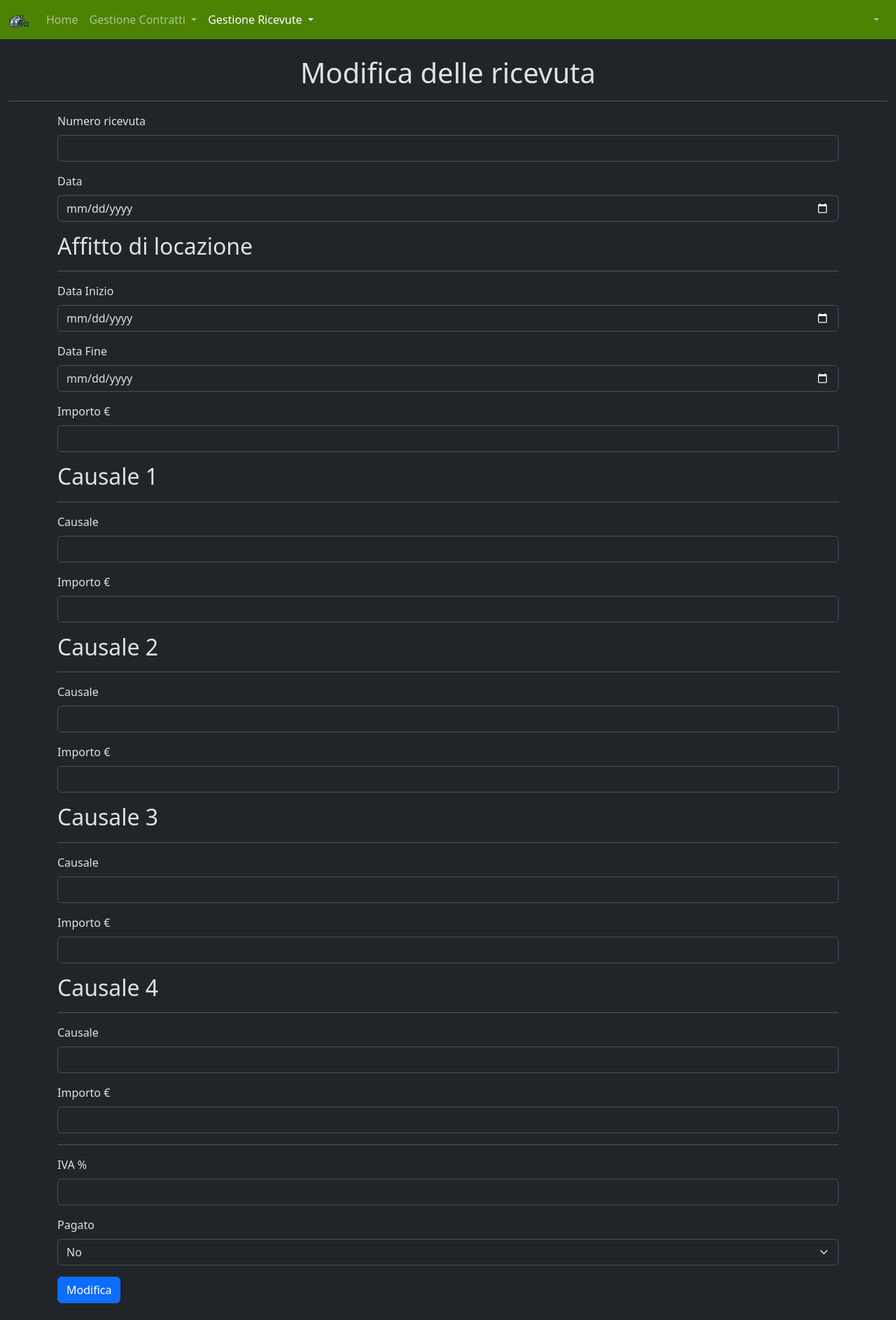
After one commit to lucianobalzano007/web_gestionale_affitto, a Flask app: template templates/modify_ric.html in a window 1280 px wide. The commit adds this page. Shown: the whole page at 70% size. Run offline with Flask 3, Linux system fonts and the light colour scheme; the template is opened without the code that fills it, so the values that code supplies are empty.

Commit message:
feat: Add receipt management features including deletion and modification, enhance UI for receipt actions

```diff
--- a/application.py
+++ b/application.py
@@ -115,7 +115,8 @@ def elimina_contratto(id_contr):
     if 'email' in session:
         utente=User.get_user_by_email(session['email'])
         result=db_manager.eliminazione_contratto(id_contr)
-        if result==0:
+        result_rc=db_manager.eliminazione_ricevute(id_contr)
+        if result==0 and result_rc==0:
             lista_mongo=db_manager.preleva_contratti()
             contratti=contratto.Contratto.get_lista_contratti(lista_mongo)
             flash('200: contratto eliminato con successo', 'success')
@@ -259,6 +260,27 @@ def stampa_ricevuta(codice_id,codice_ric):
         return send_file(buffer,mimetype='application/pdf',as_attachment=False)
     return redirect(url_for('login'))
 
+@app.route('/elimina_ricevuta/<codice_id>/<codice_ric>')
+def elimina_ricevuta(codice_id,codice_ric):
+    if 'email' in session:
+        utente=User.get_user_by_email(session['email'])
+        result=db_manager.eliminazione_ricevuta(codice_ric)
+        if result==0:
+            flash('200: ricevuta eliminata con successo', 'success')
+            return redirect(url_for('view_ricevute',codice_id=codice_id))
+        else:
+            flash('500: Ops! Qualcosa è andato storto', 'error')
+            return redirect(url_for('view_ricevute',codice_id=codice_id))
+    return redirect(url_for('login'))
+
+@app.route('/modifica_ricevuta/<codice_id>/<codice_ric>')
+def modifica_ricevuta(codice_id,codice_ric):
+    if 'email' in session:
+        utente=User.get_user_by_email(session['email'])
+        ric=ricevuta.Ricevuta.get_ricevuta(codice_id,codice_ric)
+        return render_template('modify_ric.html',ricevuta=ric,utente=utente)
+    return redirect(url_for('login'))
+
 @app.route('/login', methods=['POST','GET'])
 def login():
     if request.method == 'POST':
--- a/file_manager.py
+++ b/file_manager.py
@@ -45,8 +45,8 @@ def stampa_ricevuta_pdf(contratto,dati_contratto):
                   causali,
                   importi,
                   str(cast_float(dati_contratto.get('totale_senza_iva'))),
+                  str(cast_float(dati_contratto.get('iva_ric'))),
                   dati_contratto.get('iva'),
-                  str(cast_float(dati_contratto.get('iva_ric'))),
                   str(cast_float(dati_contratto.get('totale_iva')))
                   )
     return buffer
--- a/ricevuta.py
+++ b/ricevuta.py
@@ -111,3 +111,9 @@ class Ricevuta():
             elemento=[element,codice,totale_iva,mese,anno]
             lista_ricevute.append(elemento)
         return lista_ricevute
+
+    def get_ricevuta(codice_id,codice_ric):
+        ric=db.cerca_ricevuta(codice_ric)
+        contr=db.cerca_contratto(codice_id)
+        elemento=Ricevuta(contr,ric['codice_id'],ric['num_ric'],ric['data_ric'],ric['datain_ric'],ric['dataout_ric'],ric['cas1imp_ric'],ric['cas2_ric'],ric['cas2imp_ric'],ric['cas3_ric'],ric['cas3imp_ric'],ric['cas4_ric'],ric['cas4imp_ric'],ric['cas5_ric'],ric['cas5imp_ric'],ric['pagato'],ric['iva_ric'])
+        return elemento
--- /dev/null
+++ b/templates/modify_ric.html
@@ -0,0 +1,167 @@
+<!DOCTYPE html>
+<html lang="it">
+    <head>
+        <meta charset="UTF-8">
+        <meta name="viewport" content="width=device-width, initial-scale=1.0">
+        <title>Modifica Ricevuta</title>
+
+        <link rel="icon" type="image/x-icon" href="{{ url_for('static', filename='icons.ico') }}">
+        <!-- <link rel="stylesheet" href="{{ url_for('static', filename='style.css') }}"> -->
+        <link href="https://cdn.jsdelivr.net/npm/bootstrap@5.3.8/dist/css/bootstrap.min.css" rel="stylesheet" integrity="sha384-sRIl4kxILFvY47J16cr9ZwB07vP4J8+LH7qKQnuqkuIAvNWLzeN8tE5YBujZqJLB" crossorigin="anonymous">
+    </head>
+    <body data-bs-theme="dark">
+        <nav class="navbar navbar-expand-lg" style="background-color: #4d8203;" data-bs-theme="dark">
+            <div class="container-fluid">
+                <a class="navbar-brand" href="#">
+                    <img src="{{ url_for('static', filename='icons.ico') }}" alt="Web Gestionale affitto" width="30" height="24">
+                </a>
+                <button class="navbar-toggler" type="button" data-bs-toggle="collapse" data-bs-target="#navbarSupportedContent" aria-controls="navbarSupportedContent" aria-expanded="false" aria-label="Toggle navigation">
+                <span class="navbar-toggler-icon"></span>
+                </button>
+                <div class="collapse navbar-collapse" id="navbarSupportedContent">
+                <ul class="navbar-nav me-auto mb-2 mb-lg-0">
+                    <li class="nav-item">
+                    <a class="nav-link" aria-current="page" href="/home">Home</a>
+                    </li>
+                    <li class="nav-item dropdown">
+                    <a class="nav-link dropdown-toggle" href="#" role="button" data-bs-toggle="dropdown" aria-expanded="false">
+                        Gestione Contratti
+                    </a>
+                    <ul class="dropdown-menu">
+                        <li><a class="dropdown-item" href="/registra_contratto">Crea Contratto</a></li>
+                        <li><a class="dropdown-item" href="/view_contratti">Visualizza Contratti</a></li>
+                    </ul>
+                    </li>
+                    <li class="nav-item dropdown">
+                    <a class="nav-link dropdown-toggle active" href="#" role="button" data-bs-toggle="dropdown" aria-expanded="false">
+                        Gestione Ricevute
+                    </a>
+                    <ul class="dropdown-menu">
+                        <li><a class="dropdown-item" href="/sel_contratto">Crea Ricevuta</a></li>
+                        <li><a class="dropdown-item" href="/sel_view_ric_contratto">Visualizza Ricevute</a></li>
+                    </ul>
+                    </li>
+                </ul>
+                <ul class="navbar-nav me-1">
+                    <li class="nav-item dropdown">
+                        <a class="nav-link dropdown-toggle" href="#" role="button" data-bs-toggle="dropdown" aria-expanded="false">
+                            {{utente.email|e}}
+                        </a>
+                        <ul class="dropdown-menu">
+                            <li><a class="dropdown-item" href="/logout">Logout</a></li>
+                            <li><hr class="dropdown-divider"></li>
+                            <li><a class="dropdown-item disabled" aria-disabled="true">Utente: Gestore</a></li>
+                        </ul>
+                    </li>
+                </ul>
+            </div>
+            </div>
+        </nav>
+        <div class="container-xxl bd-gutter my-md-4 text-center">
+            <h1 style="margin-top: 20px;">Modifica delle ricevuta</h1>
+            <hr>
+            {% with messages = get_flashed_messages(with_categories=true) %}
+                {% if messages %}
+                    {% for category, message in messages %}
+                        {% if category == "error" %}
+                        <div class="alert alert-danger" role="alert">
+                            {{ message }}
+                        </div>
+                        {% endif %}
+                        {% if category == "success" %}
+                        <div class="alert alert-success" role="alert">
+                            {{ message }}
+                        </div>
+                        {% endif %}
+                    {% endfor %}
+                {% endif %}
+            {% endwith %}
+            <div class="container text-start">
+                <form method="POST" action="#">
+                <div class="mb-3">
+                    <label for="num_ric" class="form-label">Numero ricevuta</label>
+                    <input type="text" class="form-control" id="num_ric" value="{{ricevuta.num_ric}}" name="num_ric" required>
+                </div>
+                <div class="mb-3">
+                    <label for="data_ric" class="form-label">Data</label>
+                    <input type="date" class="form-control" id="data_ric" name="data_ric" value="{{ricevuta.data_ric}}" required>
+                </div>
+                <h2 style="margin-top: 10px;">Affitto di locazione</h2>
+                <hr>
+                <div class="mb-3">
+                    <label for="datain_ric" class="form-label">Data Inizio</label>
+                    <input type="date" class="form-control" id="datain_ric" name="datain_ric" value="{{ricevuta.datain_ric}}" required>
+                </div>
+                <div class="mb-3">
+                    <label for="dataout_ric" class="form-label">Data Fine</label>
+                    <input type="date" class="form-control" id="dataout_ric" name="dataout_ric" value="{{ricevuta.dataout_ric}}" required>
+                </div>
+                <div class="mb-3">
+                    <label for="cas1imp_ric" class="form-label">Importo €</label>
+                    <input type="number" step="0.01" min="0" class="form-control" id="cas1imp_ric" value="{{ricevuta.cas1imp_ric}}" name="cas1imp_ric">
+                </div>
+                <h2 style="margin-top: 10px;">Causale 1</h2>
+                <hr>
+                <div class="mb-3">
+                    <label for="cas2_ric" class="form-label">Causale</label>
+                    <input type="text" class="form-control" id="cas2_ric" value="{{ricevuta.cas2_ric}}" name="cas2_ric">
+                </div>
+                <div class="mb-3">
+                    <label for="cas2imp_ric" class="form-label">Importo €</label>
+                    <input type="number" step="0.01" min="0" class="form-control" id="cas2imp_ric" value="{{ricevuta.cas2imp_ric}}" name="cas2imp_ric">
+                </div>
+                <h2 style="margin-top: 10px;">Causale 2</h2>
+                <hr>
+                <div class="mb-3">
+                    <label for="cas3_ric" class="form-label">Causale</label>
+                    <input type="text" class="form-control" id="cas3_ric" value="{{ricevuta.cas3_ric}}" name="cas3_ric">
+                </div>
+                <div class="mb-3">
+                    <label for="cas3imp_ric" class="form-label">Importo €</label>
+                    <input type="number" step="0.01" min="0" class="form-control" id="cas3imp_ric" value="{{ricevuta.cas3imp_ric}}" name="cas3imp_ric">
+                </div>
+                <h2 style="margin-top: 10px;">Causale 3</h2>
+                <hr>
+                <div class="mb-3">
+                    <label for="cas4_ric" class="form-label">Causale</label>
+                    <input type="text" class="form-control" id="cas4_ric" value="{{ricevuta.cas4_ric}}" name="cas4_ric">
+                </div>
+                <div class="mb-3">
+                    <label for="cas4imp_ric" class="form-label">Importo €</label>
+                    <input type="number" step="0.01" min="0" class="form-control" id="cas4imp_ric" value="{{ricevuta.cas4imp_ric}}" name="cas4imp_ric">
+                </div>
+                <h2 style="margin-top: 10px;">Causale 4</h2>
+                <hr>
+                <div class="mb-3">
+                    <label for="cas5_ric" class="form-label">Causale</label>
+                    <input type="text" class="form-control" id="cas5_ric" value="{{ricevuta.cas5_ric}}" name="cas5_ric">
+                </div>
+                <div class="mb-3">
+                    <label for="cas5imp_ric" class="form-label">Importo €</label>
+                    <input type="number" step="0.01" min="0" class="form-control" id="cas5imp_ric" value="{{ricevuta.cas5imp_ric}}" name="cas5imp_ric">
+                </div>
+                <hr>
+                <div class="mb-3">
+                    <label for="iva_ric" class="form-label">IVA %</label>
+                    <input type="number" min="0" max="100" class="form-control" id="iva_ric" value="{{ricevuta.iva_ric}}" name="iva_ric">
+                </div>
+                <div class="mb-3">
+                    <label for="pagato_ric" class="form-label">Pagato</label>
+                    <select class="form-select" id="pagato_ric" name="pagato_ric" aria-label="Default select example">
+                        {% if ricevuta.pagato_ric=="Si" %}
+                        <option value="Si" selected>Si</option>
+                        <option value="No">No</option>
+                        {% else %}
+                        <option value="Si">Si</option>
+                        <option value="No" selected>No</option>
+                        {% endif %}
+                    </select>
+                </div>
+
+                <button type="submit" class="btn btn-primary">Modifica</button>
+            </form>
+            </div>
+        </div>
+        <script src="https://cdn.jsdelivr.net/npm/bootstrap@5.3.8/dist/js/bootstrap.bundle.min.js" integrity="sha384-FKyoEForCGlyvwx9Hj09JcYn3nv7wiPVlz7YYwJrWVcXK/BmnVDxM+D2scQbITxI" crossorigin="anonymous"></script>
+    </body>
+</html>
```
Also changed, not shown: templates/view_ricevute.html (+12 -3 lines).
